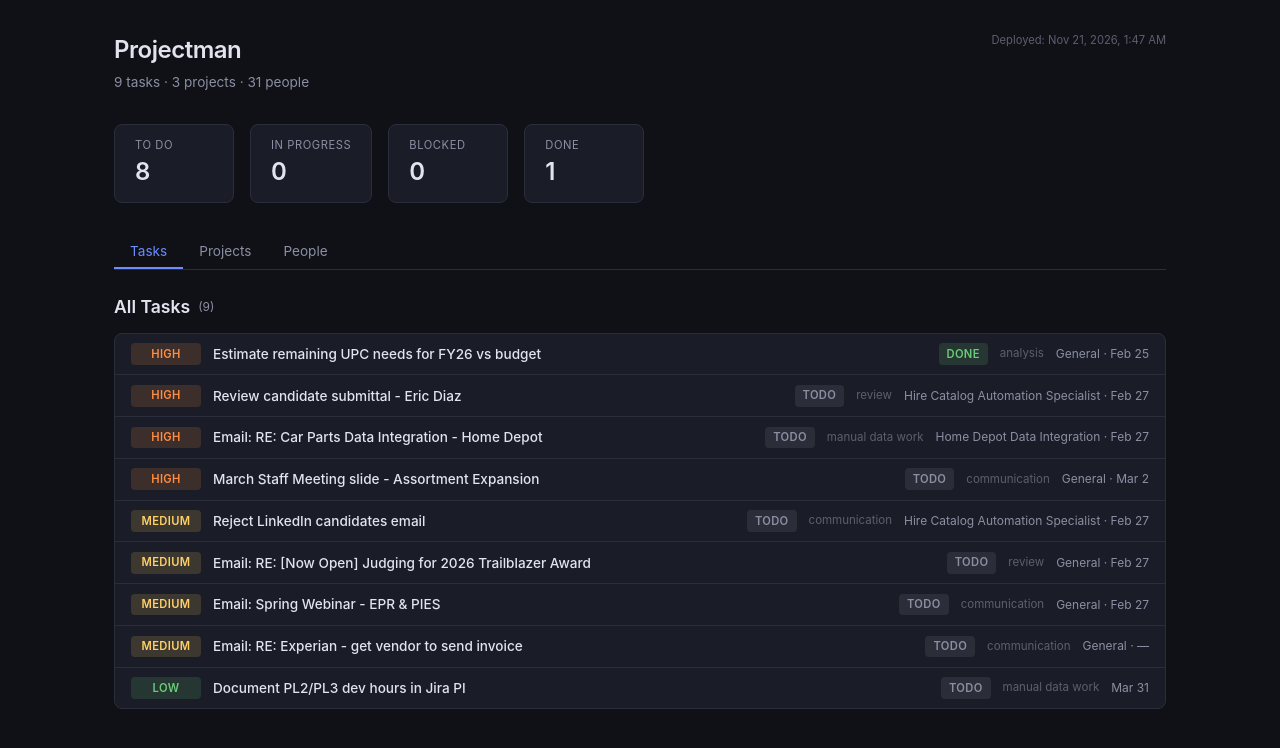
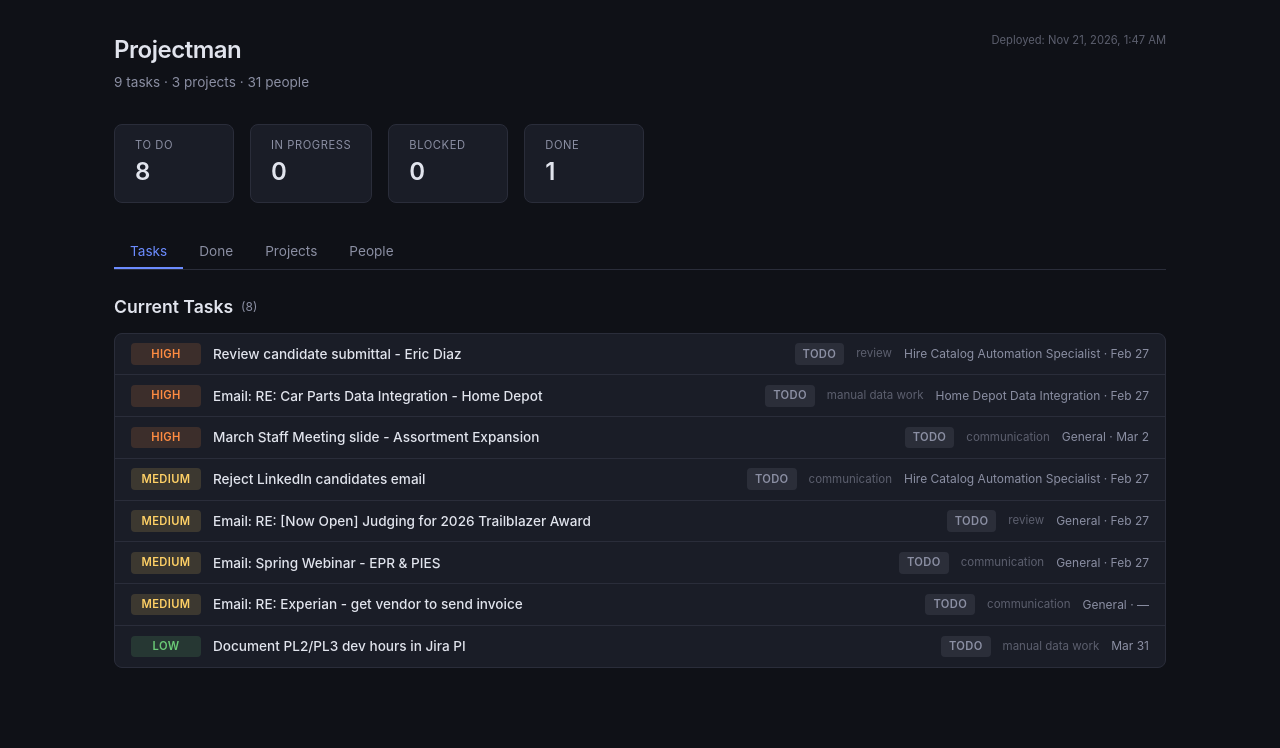
Before and after one commit to tokenmelter/projectman-dashboard, a Next.js app: page / in a window 1280 px wide. Shown: the top 748 px of the page. Built offline with nearby package versions, Linux system fonts and the light colour scheme.

Commit message:
Split tasks into current and done tabs

```diff
--- a/src/app/page.tsx
+++ b/src/app/page.tsx
@@ -59,7 +59,7 @@ interface Stats {
   exportedAt: string;
 }
 
-type Tab = "tasks" | "projects" | "people";
+type Tab = "tasks" | "done" | "projects" | "people";
 
 function formatDate(d: string | null): string {
   if (!d) return "—";
@@ -143,6 +143,12 @@ export default function Dashboard() {
           Tasks
         </button>
         <button
+          className={`tab ${activeTab === "done" ? "active" : ""}`}
+          onClick={() => setActiveTab("done")}
+        >
+          Done
+        </button>
+        <button
           className={`tab ${activeTab === "projects" ? "active" : ""}`}
           onClick={() => setActiveTab("projects")}
         >
@@ -156,13 +162,16 @@ export default function Dashboard() {
         </button>
       </div>
 
-      {activeTab === "tasks" && (
+      {(activeTab === "tasks" || activeTab === "done") && (
         <section>
           <h2>
-            All Tasks <span className="count">({tasks.length})</span>
+            {activeTab === "tasks" ? "Current Tasks" : "Completed"}{" "}
+            <span className="count">
+              ({tasks.filter((t) => activeTab === "tasks" ? t.status !== "done" && t.status !== "cancelled" : t.status === "done").length})
+            </span>
           </h2>
           <div className="task-list">
-            {tasks.map((task) => (
+            {tasks.filter((t) => activeTab === "tasks" ? t.status !== "done" && t.status !== "cancelled" : t.status === "done").map((task) => (
               <div key={task.id} className="task-item">
                 <div
                   className="task-row"
```
